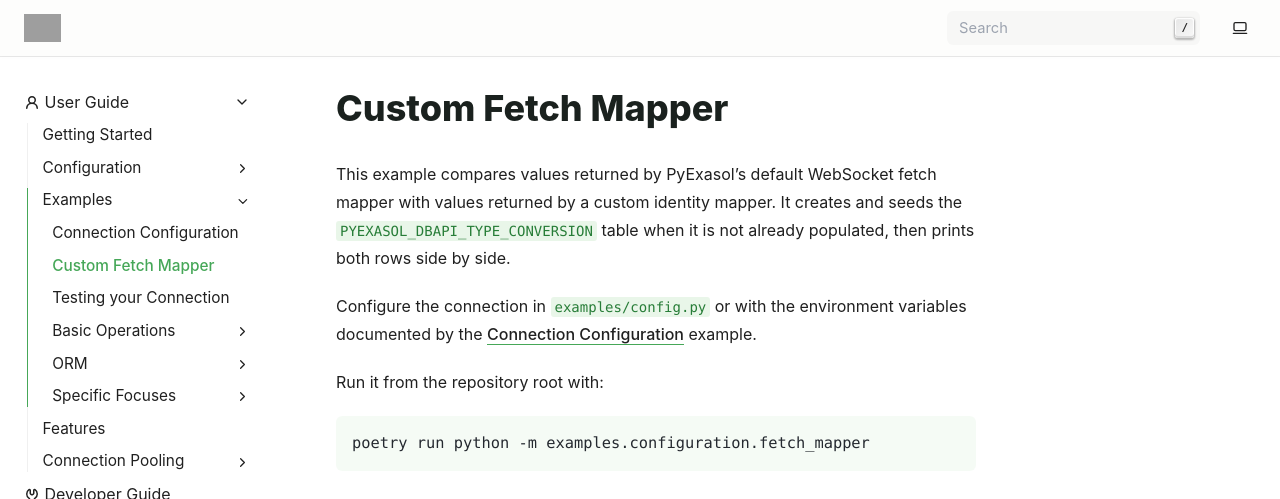
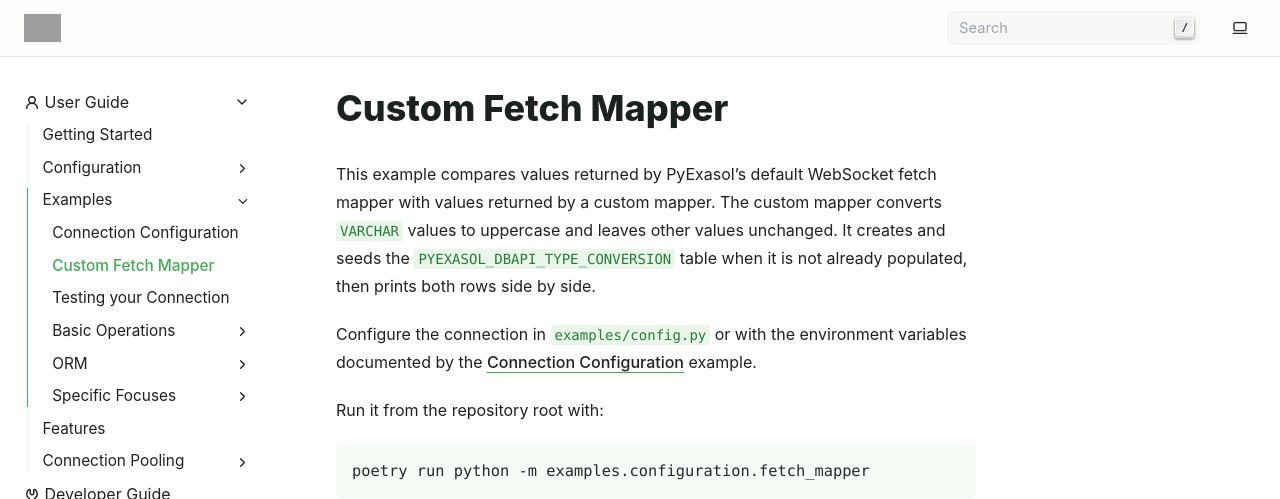
Before and after one commit to exasol/sqlalchemy-exasol, a Sphinx documentation site: the page built from doc/user_guide/examples/fetch_mapper.rst, in a window 1280 px wide, cut to the strip 0-499 px from the top of the page. Built offline with Sphinx 7.4.7, drawn with Linux system fonts in a browser that asks for light colours; grey boxes are pictures that could not be loaded.

Commit message:
Update & improve example

```diff
--- a/doc/user_guide/examples/fetch_mapper.rst
+++ b/doc/user_guide/examples/fetch_mapper.rst
@@ -4,9 +4,10 @@
 ===================
 
 This example compares values returned by PyExasol's default WebSocket fetch
-mapper with values returned by a custom identity mapper. It creates and seeds
-the ``PYEXASOL_DBAPI_TYPE_CONVERSION`` table when it is not already populated,
-then prints both rows side by side.
+mapper with values returned by a custom mapper. The custom mapper converts
+``VARCHAR`` values to uppercase and leaves other values unchanged. It creates
+and seeds the ``PYEXASOL_DBAPI_TYPE_CONVERSION`` table
+when it is not already populated, then prints both rows side by side.
 
 Configure the connection in ``examples/config.py`` or with the environment
 variables documented by the :ref:`example_configuration` example.
```
Also changed, not shown: 1 other file.
